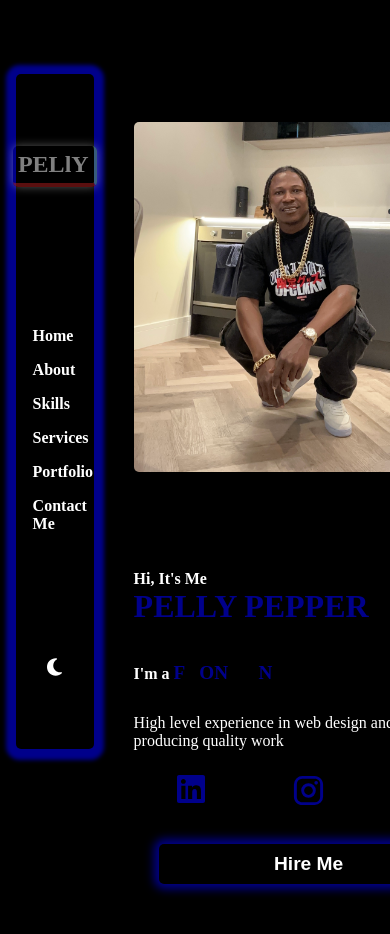
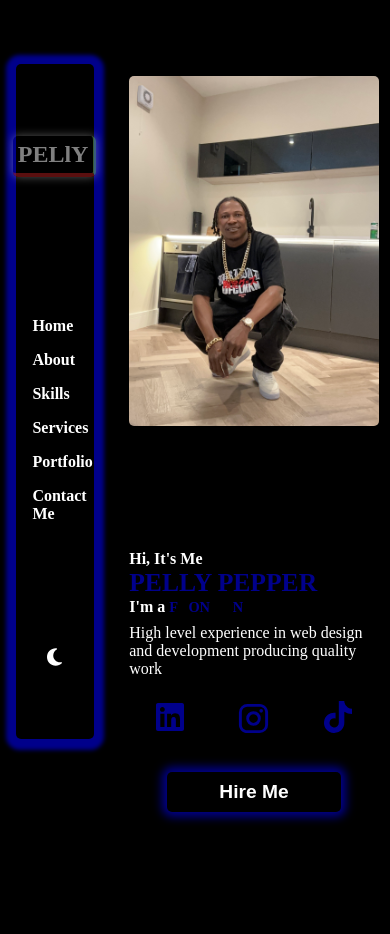
Before and after one commit to pellypepper/newportfolio, a React (Create React App) app: page / in a window 390 px wide. Shown: the top 934 px of the page. Built offline with nearby package versions, Linux system fonts and the light colour scheme; a web font is replaced by a local one.

Commit message:
new css changes

```diff
--- a/src/App.css
+++ b/src/App.css
@@ -956,16 +956,16 @@ animation: left 2s alternate;
     border-radius: 45% 15% 15% 45% / 25% 45% 45% 25%;
   }
 }
-@media (max-width: 480px) {
+@media (max-width: 575px) {
   body{
     height: 150vh;
   }
   .App{
-    padding: 10px;
+
     overflow-y: scroll;
    grid-template-columns: 20% 80%;
    grid-template-rows: 100%;
-   gap: 0px;
+   column-gap: 20px;
    height: 150vh;
    grid-template-areas: "nav-container outlet-wrapper";
 
@@ -973,13 +973,13 @@ animation: left 2s alternate;
   }
   .nav-container {
    position: fixed;
-   left: 2%;
+   left: 4%;
   grid-area: nav-container;
 
   border-radius: 5px;
     margin-top: 4rem;
    width: 20%;
-   margin-left:  .5rem;
+
    height: 80vh;
    z-index: 999;
   }
@@ -1001,6 +1001,10 @@ animation: left 2s alternate;
   grid-area: outlet-wrapper;
 
  }
+ .home-container{
+  width: 100%;
+  padding: 0;
+ }
  .home-wrapper{
 
   display: grid;
@@ -1014,10 +1018,12 @@ grid-template-areas: "home-image-container"
    height: 100vh;
  align-items: center;
 
+
  }
 .home-text{
   grid-area: home-text;
   margin-top: 1rem;
+
 
 }
 
@@ -1026,24 +1032,32 @@ grid-template-areas: "home-image-container"
 }
 .home-text h1{
  color:  black;
+ font-size: 1.6rem;
 }
 .home-container .home-text h5 span{
 
- font-size: 1.2rem;
+ font-size: .9rem;
  font-weight: bolder;
+
+
 }
 .home-text-middle{
  margin-top: .5rem;
- width: 350px;
+ display: flex;
+ flex-wrap: wrap;
+  width: 100%;
 }
 .home-icon{
- width: 350px;
 
+ width: 100%;
+}
+.home-text button{
+  width: 70%;
 }
 .home-image-container{
 
 grid-area: home-image-container;
-width: 350px;
+width: 100%;
 height: 350px;
 }
 /* @keyframes flowout {
@@ -1081,9 +1095,16 @@ to{
 }
 .about-right >p{
   margin-top: 2rem;
+  display: flex;
+  flex-wrap: wrap;
+  width: 100%;
+  height: max-content;
+
 }
+.about-right
 .small-text-wrapper{
   margin-top: 1rem;
+
 }
 .about-right button{
   margin-top: 2rem;
@@ -1144,3 +1165,9 @@ margin-top: 2rem;
 }
 
 }
+
+@media (max-width: 320px){
+  .nav-container .nav-wrapper nav p{
+    font-size: 10px;
+  }
+}
```
